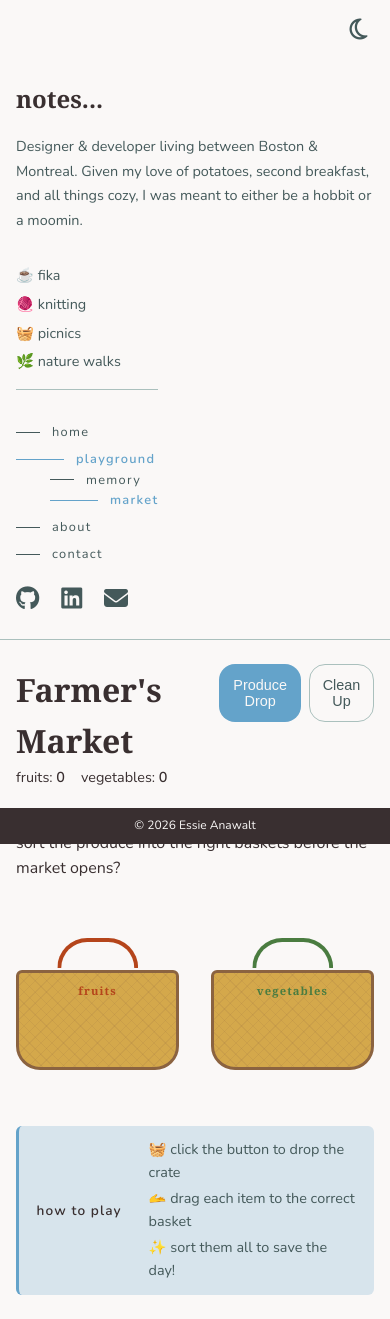
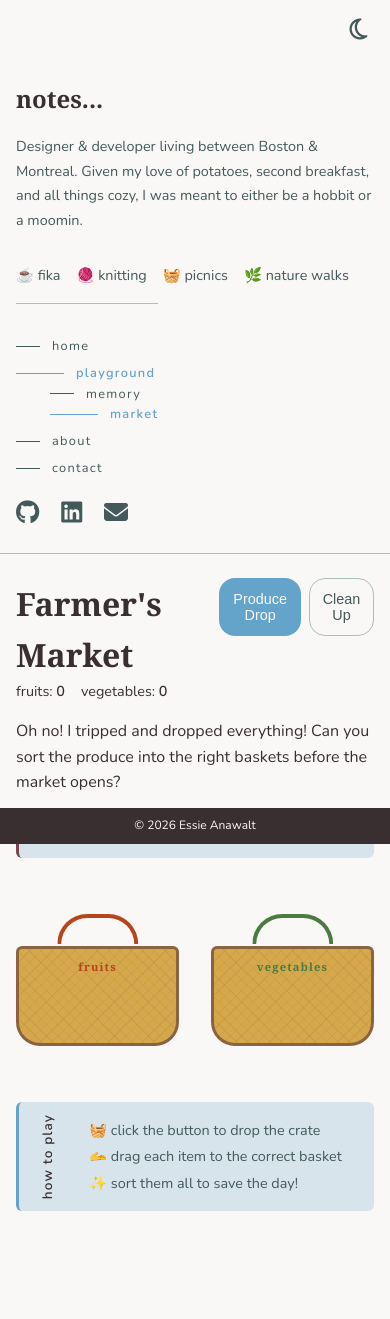
Before and after one commit to essieanawalt/termProject, a React (Vite) app: page /market in a window 390 px wide. After the commit the page ends 1271 px from the top, so only its background shows below. Built offline with nearby package versions, Linux system fonts and the light colour scheme.

Commit message:
smaller adjustments for mobile-friendliness

```diff
--- a/src/App.jsx
+++ b/src/App.jsx
@@ -59,6 +59,17 @@ export default function App() {
           </Layout>
         }
       />
+      <Route
+        path="*"
+        element={
+          <Layout>
+            <article>
+              <h1>page not found</h1>
+              <p>This page doesn't exist.</p>
+            </article>
+          </Layout>
+        }
+      />
     </Routes>
   );
 }
--- a/src/pages/Market.jsx
+++ b/src/pages/Market.jsx
@@ -3,6 +3,10 @@ import produceData from "../data/produce.json";
 import { drawProduce } from "../lib/produceShapes";
 import "../styles/games.css";
 import "../styles/market.css";
+
+// spreading into a new array first so I don't mutate the original list
+const shuffle = (list) => [...list].sort(() => Math.random() - 0.5);
+const randCount = (max) => Math.floor(Math.random() * (max - 1)) + 2;
 
 function ProduceCanvas({ item, onDragStart }) {
   const ref = useRef(null);
@@ -11,8 +15,12 @@ function ProduceCanvas({ item, onDragStart }) {
   }, [item]);
 
   const isOnFloor = item.location === "floor";
-  const wrapperStyle = isOnFloor ? { transform: `rotate(${item.rotation}deg)` } : {};
-  const canvasStyle = item.disappearing ? { animation: "fall-in 0.4s ease-in forwards" } : {};
+  const wrapperStyle = isOnFloor
+    ? { transform: `rotate(${item.rotation}deg)` }
+    : {};
+  const canvasStyle = item.disappearing
+    ? { animation: "fall-in 0.4s ease-in forwards" }
+    : {};
 
   return (
     <div style={wrapperStyle}>
@@ -33,13 +41,23 @@ export default function Market() {
 
   function loadProduce() {
     const batch = batchRef.current++;
-    const newItems = [...produceData.fruits, ...produceData.vegetables]
+
+    const fruits = shuffle([...produceData.fruits]).slice(
+      0,
+      randCount(produceData.fruits.length),
+    );
+    const veggies = shuffle([...produceData.vegetables]).slice(
+      0,
+      randCount(produceData.vegetables.length),
+    );
+
+    const newItems = [...fruits, ...veggies]
       .sort(() => Math.random() - 0.5)
       .map((item) => ({
         ...item,
         id: `${batch}-${item.id}`,
         location: "floor",
-        rotation: Math.random() * 40 - 20,
+        rotation: Math.random() * 60 - 30,
       }));
     setItems((prev) => [...prev, ...newItems]);
   }
@@ -65,11 +83,15 @@ export default function Market() {
     draggedId.current = null;
     // move to basket immediately so animation plays there, not on the floor
     setItems((prev) =>
-      prev.map((i) => (i.id === id ? { ...i, location: targetCategory, disappearing: true } : i))
+      prev.map((i) =>
+        i.id === id
+          ? { ...i, location: targetCategory, disappearing: true }
+          : i,
+      ),
     );
     setTimeout(() => {
       setItems((prev) =>
-        prev.map((i) => (i.id === id ? { ...i, disappearing: false } : i))
+        prev.map((i) => (i.id === id ? { ...i, disappearing: false } : i)),
       );
     }, 400);
   }
@@ -105,6 +127,9 @@ export default function Market() {
         Oh no! I tripped and dropped everything! Can you sort the produce into
         the right baskets before the market opens?
       </p>
+      <p className="mobile-warning">
+        ⚠️ drag and drop isn't supported on touch screens
+      </p>
 
       <div id="produce-stands">
         <div className="basket-wrapper" id="fruit-basket">
@@ -115,9 +140,15 @@ export default function Market() {
             onDrop={() => handleDrop("fruit")}
           >
             <h3>fruits</h3>
-            {fruitItems.filter(i => i.disappearing).map(item => (
-              <ProduceCanvas key={item.id} item={item} onDragStart={handleDragStart} />
-            ))}
+            {fruitItems
+              .filter((i) => i.disappearing)
+              .map((item) => (
+                <ProduceCanvas
+                  key={item.id}
+                  item={item}
+                  onDragStart={handleDragStart}
+                />
+              ))}
           </div>
         </div>
         <div className="basket-wrapper" id="vegetable-basket">
@@ -128,9 +159,15 @@ export default function Market() {
             onDrop={() => handleDrop("vegetable")}
           >
             <h3>vegetables</h3>
-            {vegItems.filter(i => i.disappearing).map(item => (
-              <ProduceCanvas key={item.id} item={item} onDragStart={handleDragStart} />
-            ))}
+            {vegItems
+              .filter((i) => i.disappearing)
+              .map((item) => (
+                <ProduceCanvas
+                  key={item.id}
+                  item={item}
+                  onDragStart={handleDragStart}
+                />
+              ))}
           </div>
         </div>
       </div>
--- a/src/styles/about.css
+++ b/src/styles/about.css
@@ -6,3 +6,13 @@
   border-radius: 25%;
   margin: 0 1.5rem 1rem 0;
 }
+
+@media (max-width: 768px) {
+  #about-me-img {
+    float: none;
+    width: 100%;
+    max-width: 300px;
+    display: block;
+    margin: 0 auto 1rem;
+  }
+}
--- a/src/styles/contact.css
+++ b/src/styles/contact.css
@@ -1,6 +1,7 @@
 .validation-img {
   width: 100%;
   max-width: 50vh;
+  height: auto;
   border-radius: 10%;
   margin-left: auto;
   display: block;
--- a/src/styles/games.css
+++ b/src/styles/games.css
@@ -45,13 +45,16 @@
   font-size: 0.9rem;
   color: var(--color-text-muted);
   display: grid;
-  grid-template-columns: 1fr 2fr;
+  grid-template-columns: 1fr 6fr;
   align-items: center;
   gap: 0.5rem;
 }
 
 .how-to-play p {
   margin: 0;
+  writing-mode: vertical-rl;
+  transform: rotate(180deg);
+  text-align: center;
 }
 
 .how-to-play strong {
--- a/src/styles/main.css
+++ b/src/styles/main.css
@@ -290,6 +290,7 @@ aside {
 /* -- main -- */
 main {
   padding: 3rem;
+  padding-bottom: calc(3rem + var(--footer-h));
   animation: fadeIn 0.4s ease;
 }
 
@@ -356,6 +357,12 @@ footer {
 }
 
 /* -- responsive -- */
+@media (max-width: 900px) {
+  aside {
+    padding: 2rem;
+  }
+}
+
 @media (max-width: 768px) {
   .page-layout {
     grid-template-columns: 1fr;
@@ -379,9 +386,15 @@ footer {
     gap: 0.75rem;
   }
 
-  .profile-bio,
+  .profile-bio {
+    width: 100%;
+  }
+
   .interest-list {
     width: 100%;
+    flex-direction: row;
+    flex-wrap: wrap;
+    gap: 0.35rem 1rem;
   }
 
   .sidebar-links {
@@ -402,5 +415,10 @@ footer {
 
   main {
     padding: 1.5rem 1rem;
+    padding-bottom: calc(1.5rem + var(--footer-h));
+  }
+
+  .split-layout {
+    grid-template-columns: 1fr;
   }
 }
--- a/src/styles/market.css
+++ b/src/styles/market.css
@@ -1,3 +1,21 @@
+/* mobile warning */
+.mobile-warning {
+  display: none;
+}
+
+@media (max-width: 768px) {
+  .mobile-warning {
+    display: block;
+    margin-top: 1rem;
+    padding: 0.75rem 1.1rem;
+    background: var(--color-surface);
+    border-left: 3px solid var(--color-error);
+    border-radius: var(--radius-sm);
+    font-size: 0.875rem;
+    color: var(--color-error);
+  }
+}
+
 /* market-specific color tokens */
 :root {
   --fruit: #b5451b;
@@ -9,6 +27,7 @@
 /* stands side by side */
 #produce-stands {
   display: flex;
+  justify-content: center;
   gap: 2rem;
   padding-top: 2.5rem;
   padding-bottom: 1rem;
@@ -18,6 +37,7 @@
 .basket-wrapper {
   position: relative;
   flex: 1;
+  max-width: 220px;
   padding-top: 32px;
 }
 
@@ -105,8 +125,13 @@
 #produce-container {
   display: flex;
   flex-wrap: wrap;
-  gap: 0.25rem;
+  justify-content: center;
+  gap: 0rem;
   padding: 0.5rem 0;
+}
+
+#produce-container div {
+  margin: 0 -0.05rem;
 }
 
 #produce-container canvas,
```
Also changed, not shown: 1 other file (tests, documents, lock files or other folders).
